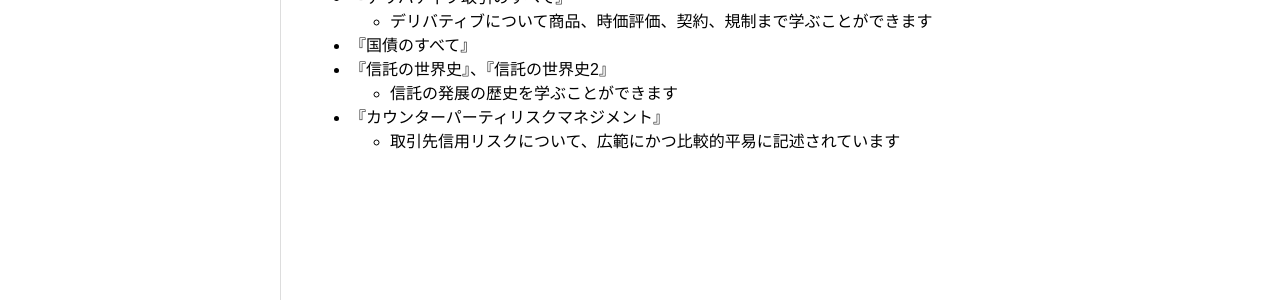
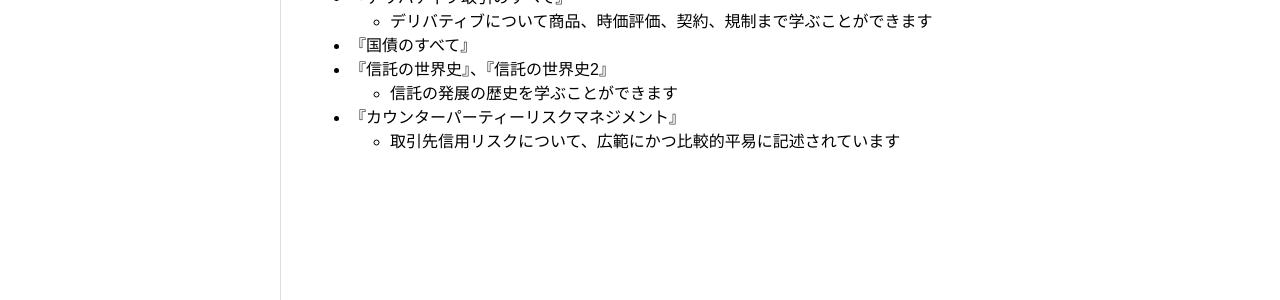
Before and after one commit to Naoki-Yamamoto-codes/finance, a Jekyll site: the page built from _contents/for_learners.md, in a window 1280 px wide. Shown: the part 377-677 px from the top of the page. Built offline with Jekyll 4.4.1, drawn with Linux system fonts in a browser that asks for light colours.

Commit message:
minor fix

```diff
--- a/_contents/for_learners.md
+++ b/_contents/for_learners.md
@@ -78,5 +78,5 @@ dotsが繋がってきたら自然と理解できるようになるので、大
 - 『国債のすべて』
 - 『信託の世界史』、『信託の世界史2』
   - 信託の発展の歴史を学ぶことができます
-- 『カウンターパーティリスクマネジメント』
+- 『カウンターパーティーリスクマネジメント』
   - 取引先信用リスクについて、広範にかつ比較的平易に記述されています
```
